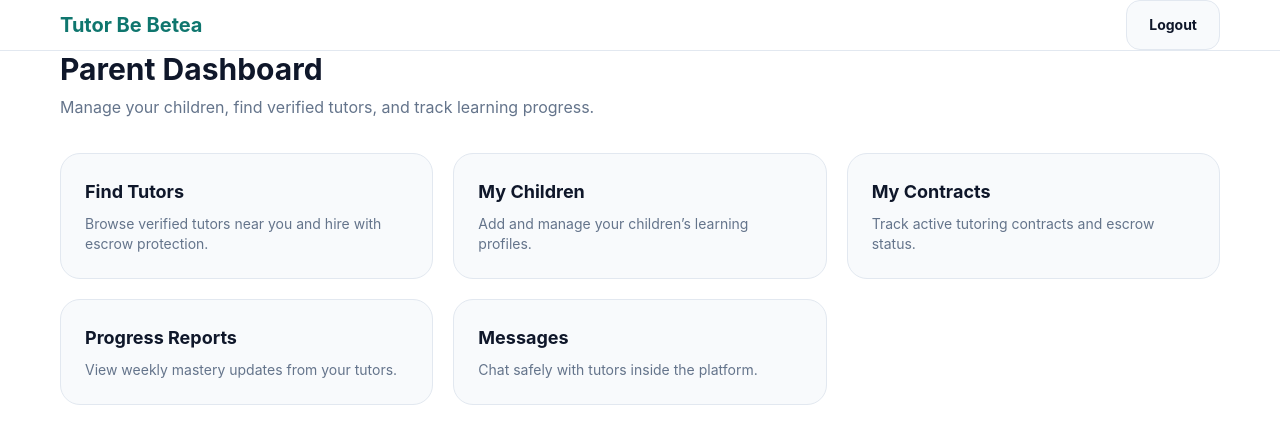
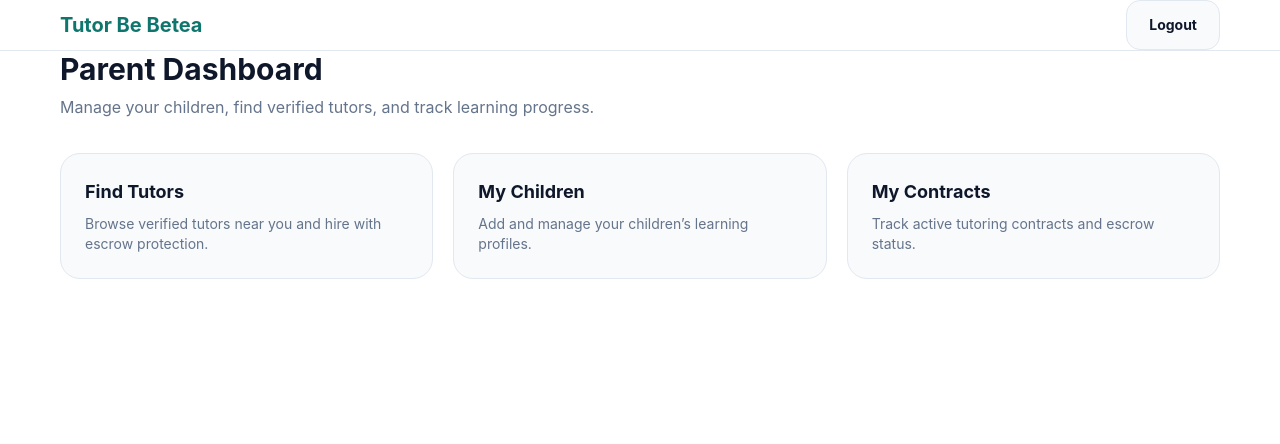
Before and after one commit to Zeordi/tutor-be-betea, a Next.js app in the folder apps/web/: page /parent in a window 1280 px wide. Shown: the top 444 px of the page. Built offline with nearby package versions, Linux system fonts and the light colour scheme; sample sign-in values are in the browser's storage.

Commit message:
Update page.tsx

```diff
--- a/apps/web/app/parent/page.tsx
+++ b/apps/web/app/parent/page.tsx
@@ -9,24 +9,25 @@ export default function ParentDashboardPage() {
 
   useEffect(() => {
     const token = localStorage.getItem("token");
+
     if (!token) {
       router.replace("/login");
       return;
     }
+
     setReady(true);
   }, [router]);
 
   if (!ready) {
     return (
       <main className="min-h-screen flex items-center justify-center">
-        <p className="text-[var(--secondary)]">Loading...</p>
+        <p className="text-[var(--secondary)]">Checking authentication...</p>
       </main>
     );
   }
 
   return (
     <main className="min-h-screen">
-      {/* Top bar */}
       <header className="border-b border-[var(--border)] bg-[var(--background)]">
         <div className="container flex items-center justify-between py-4">
           <div className="text-xl font-bold text-[var(--primary)]">
@@ -71,20 +72,6 @@ export default function ParentDashboardPage() {
               Track active tutoring contracts and escrow status.
             </p>
           </div>
-
-          <div className="card">
-            <h3 className="text-lg font-bold mb-2">Progress Reports</h3>
-            <p className="text-[var(--secondary)] text-sm">
-              View weekly mastery updates from your tutors.
-            </p>
-          </div>
-
-          <div className="card">
-            <h3 className="text-lg font-bold mb-2">Messages</h3>
-            <p className="text-[var(--secondary)] text-sm">
-              Chat safely with tutors inside the platform.
-            </p>
-          </div>
         </div>
       </section>
     </main>
```
